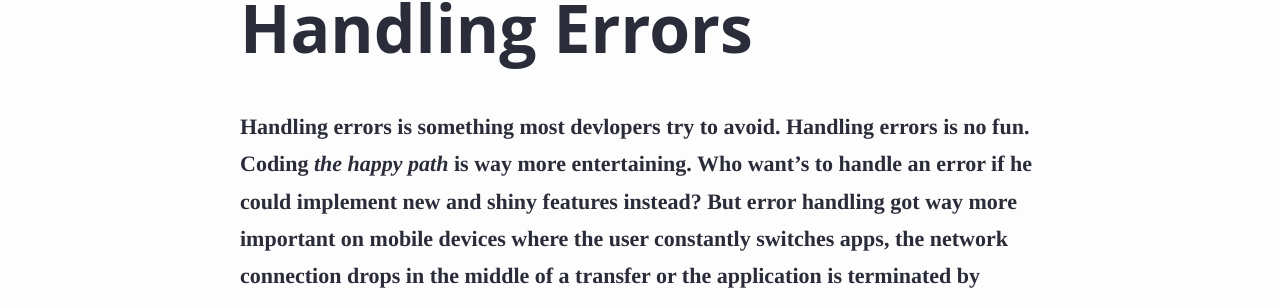
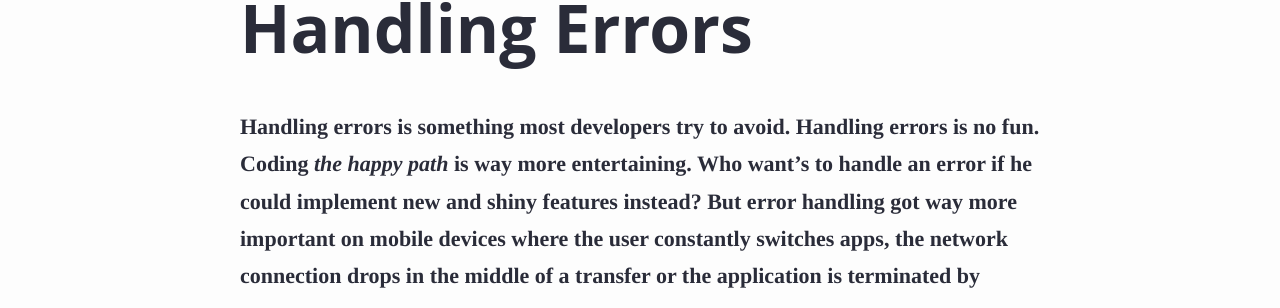
Before and after one commit to JensRavens/jensravens.github.io, a Jekyll site: the page built from _posts/2015-05-22-a-swifter-way-of-handling-errors.md, in a window 1280 px wide and 900 px high. Shown: the part 196-504 px from the top of the window. Built offline with Jekyll 4.4.1, drawn with Linux system fonts in a browser that asks for light colours; Markdown is read by kramdown in place of the engine named in the settings.

Commit message:
fix a few typos

```diff
--- a/_posts/2015-05-22-a-swifter-way-of-handling-errors.md
+++ b/_posts/2015-05-22-a-swifter-way-of-handling-errors.md
@@ -1,7 +1,7 @@
 ---
 tags: swift, monads, errorhandling
 abstract: >
-  Handling errors is something most devlopers try to avoid. But error handling
+  Handling errors is something most developers try to avoid. But error handling
   got way more important on mobile devices where the user constantly switches
   apps, the network connection drops in the middle of a transfer or the
   application is terminated by memory pressure.
@@ -9,7 +9,7 @@ abstract: >
 
 # A _Swifter_ Way of _Handling Errors_
 
-Handling errors is something most devlopers try to avoid. Handling errors is no
+Handling errors is something most developers try to avoid. Handling errors is no
 fun. Coding _the happy path_ is way more entertaining. Who want's to handle an
 error if he could implement new and shiny features instead? But error handling
 got way more important on mobile devices where the user constantly switches
```
Also changed, not shown: _posts/2015-05-24-transforming-the-world-into-a-better-place.md (+1 -1 lines).
